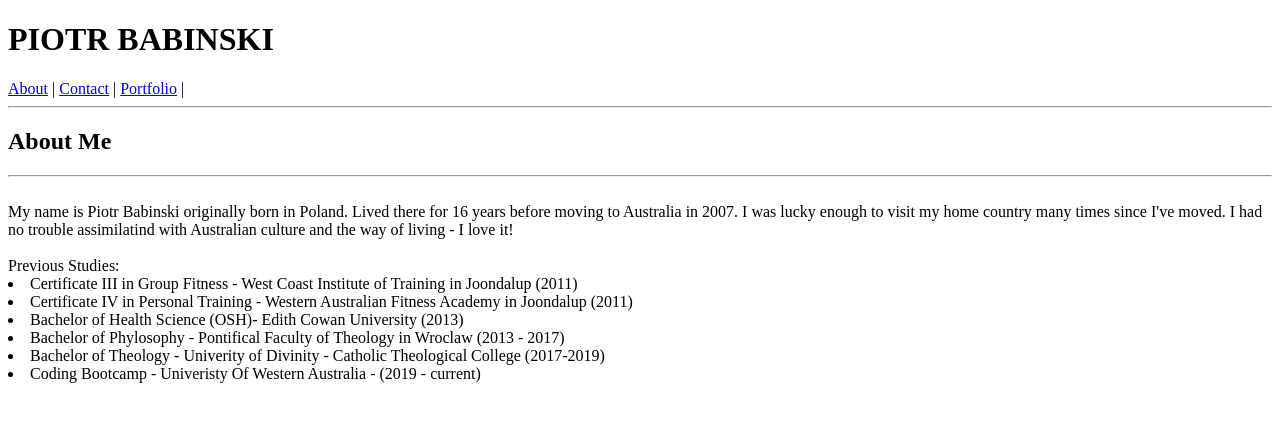
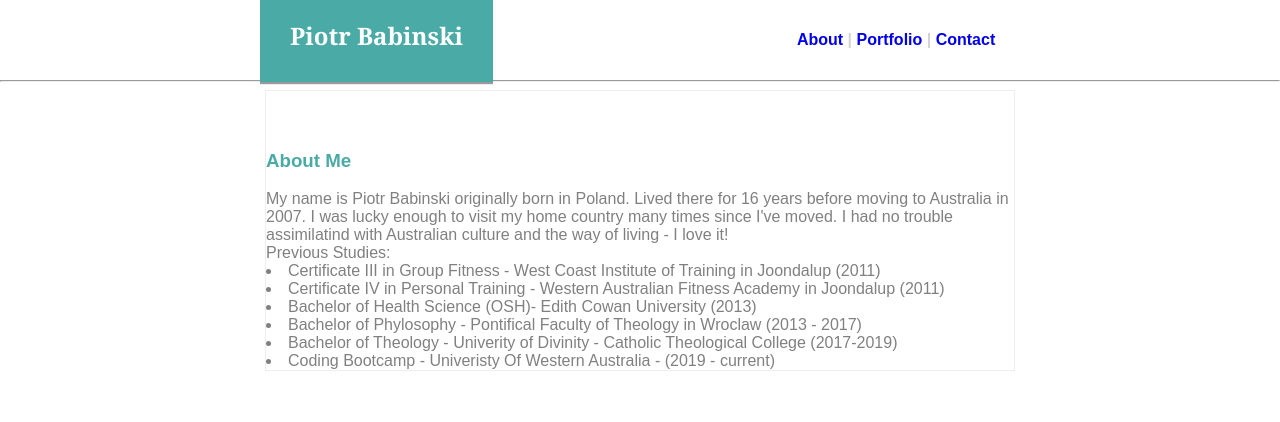
Before and after one commit to melonek/Basic-Portfolio, a plain HTML site: page index.html in a window 1280 px wide. Drawn offline with Linux system fonts and the light colour scheme.

Commit message:
initial site files

```diff
--- a/assets/css/style.css
+++ b/assets/css/style.css
@@ -1,14 +1,60 @@
-p.ex1 {
-    max-width: 150px;
-  }
-p.ex2 {
-    max-width: 150px;
-  }
 
-p.ex3 {
-    max-width: 150px;
-  }
+h3 {
+  color: #4aaaa5
+}
+body {
+  margin: 0;
+  padding: 0;
+}
+#htmls {
+  text-align: right;
+  color: gray;
+  top: 20px;
+  right: 0;
+  font-family: Arial, Helvetica, sans-serif;
+}
 
 h1 {
-    color: purple
+  margin-right: 100px;
+  color: white;
+  background-color: #4aaaa5;
+  margin: 0;
+  width: 240px;
+  font-family: Georgia, 'Times New Roman', Times, serif;
+  font-size: 18pt;
+  padding:30px;
+  margin-left: 260px;
+  line-height: 1em;
+  border-bottom-style: groove;
 }
+h1,h2 {
+  display: inline;
+  line-height: 3em;
+}
+
+h2 {
+  margin: 0;
+  text-align: right;
+  color: lightgray;
+  margin: 0;
+  margin-left: 300px;
+  font-family: Arial, Helvetica, sans-serif;
+  font-size: 12pt;
+}
+
+.wrapper {
+  width: 750px;
+  margin: 0 auto 0 auto;
+  padding: 0;
+}
+
+#content {
+  font-family: Arial, Helvetica, sans-serif;
+  color: gray;
+  border-style: groove;
+  border-width: 1px;
+  padding-top: 40px;
+}
+a:link {
+  text-decoration: none ;
+}
--- a/index.html
+++ b/index.html
@@ -5,27 +5,27 @@
     <meta name="viewport" content="width=device-width, initial-scale=1.0">
     <meta http-equiv="X-UA-Compatible" content="ie=edge">
     <title>Document</title>
-    <link rel = "style"
-   type = "text/css"
-   href = "style.css" />
+
+    <link rel="stylesheet" type="text/css" href="assets/css/style.css">
 </head>
+
 <body>
-    <div class="header">
-        <h1>PIOTR BABINSKI</h1>
-        <nav>
-            <a href = "index.html">About</a> |
-            <a href = "contact.html">Contact</a> |
-            <a href = "portfolio.html">Portfolio</a> |
-            <hr>
-         </nav>
-<section>
-<h2>About Me</h2>
-    <hr>
-    <br>
+
+        <header>
+            <h1>Piotr Babinski</h1>
+            <h2><a href = "index.html">About</a> |
+                <a href = "portfolio.html">Portfolio</a> |
+                <a href = "contact.html">Contact</a> </h2>
+        </header>
+        <hr>
+        <div class="wrapper">
+
+ <section id="content">
+<h3>About Me</h3>
     <p1>My name is Piotr Babinski originally born in Poland. Lived there for 16 years
         before moving to Australia in 2007. I was lucky enough to visit my home country many times
         since I've moved. I had no trouble assimilatind with Australian culture and the way of living - I love it!
-    <br>
+    </p1>
     <br>
     <p2>Previous Studies:
         <br>
@@ -36,8 +36,7 @@
         <li>Bachelor of Theology - Univerity of Divinity - Catholic Theological College (2017-2019)</li>
         <li>Coding Bootcamp - Univeristy Of Western Australia - (2019 - current)</li>
     </p2>
-    </p1>
     </section>
-      </div>
+    </div>
 </body>
 </html>
```
Also changed, not shown: contact.html (+13 -0 lines).
